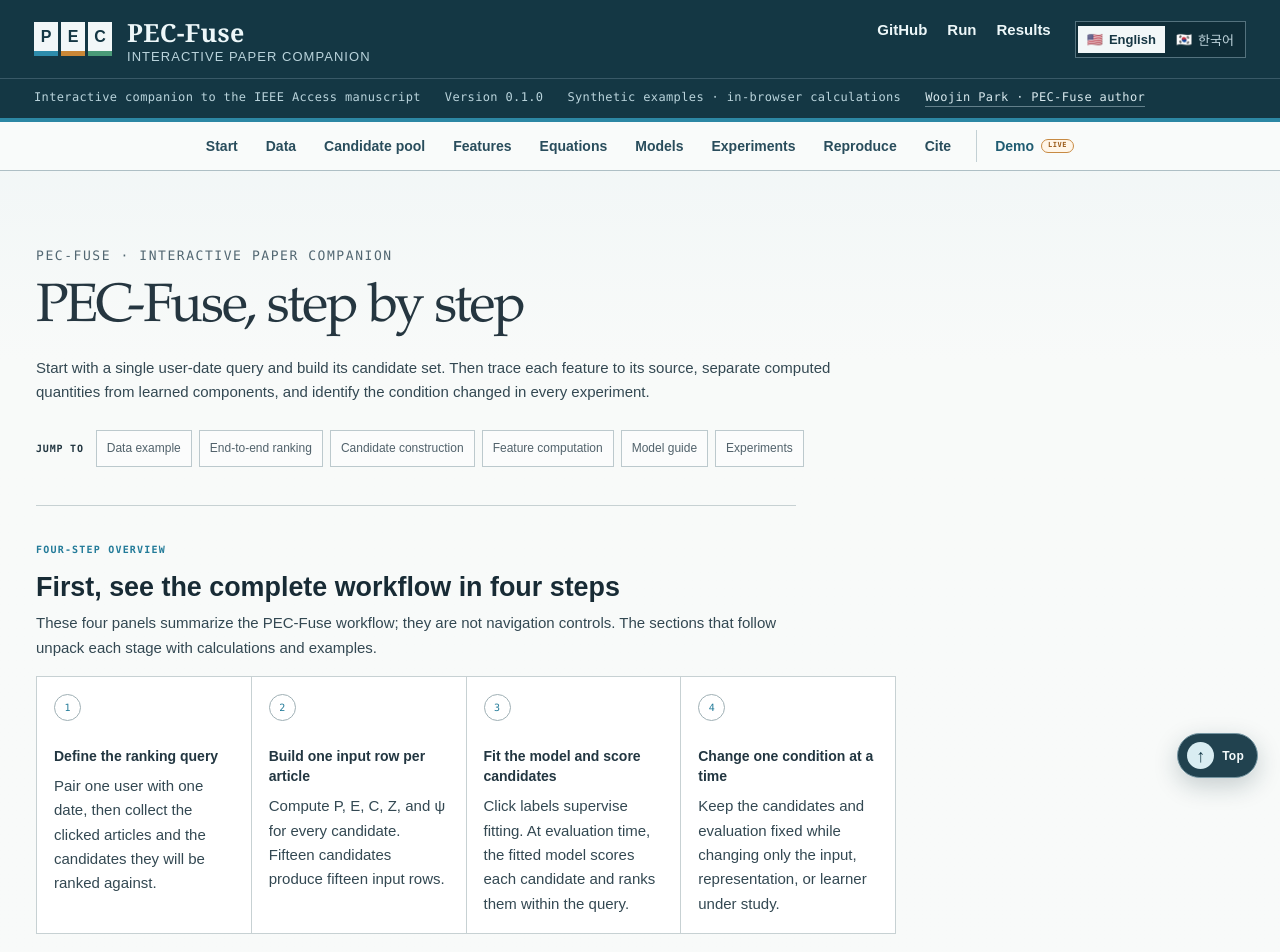
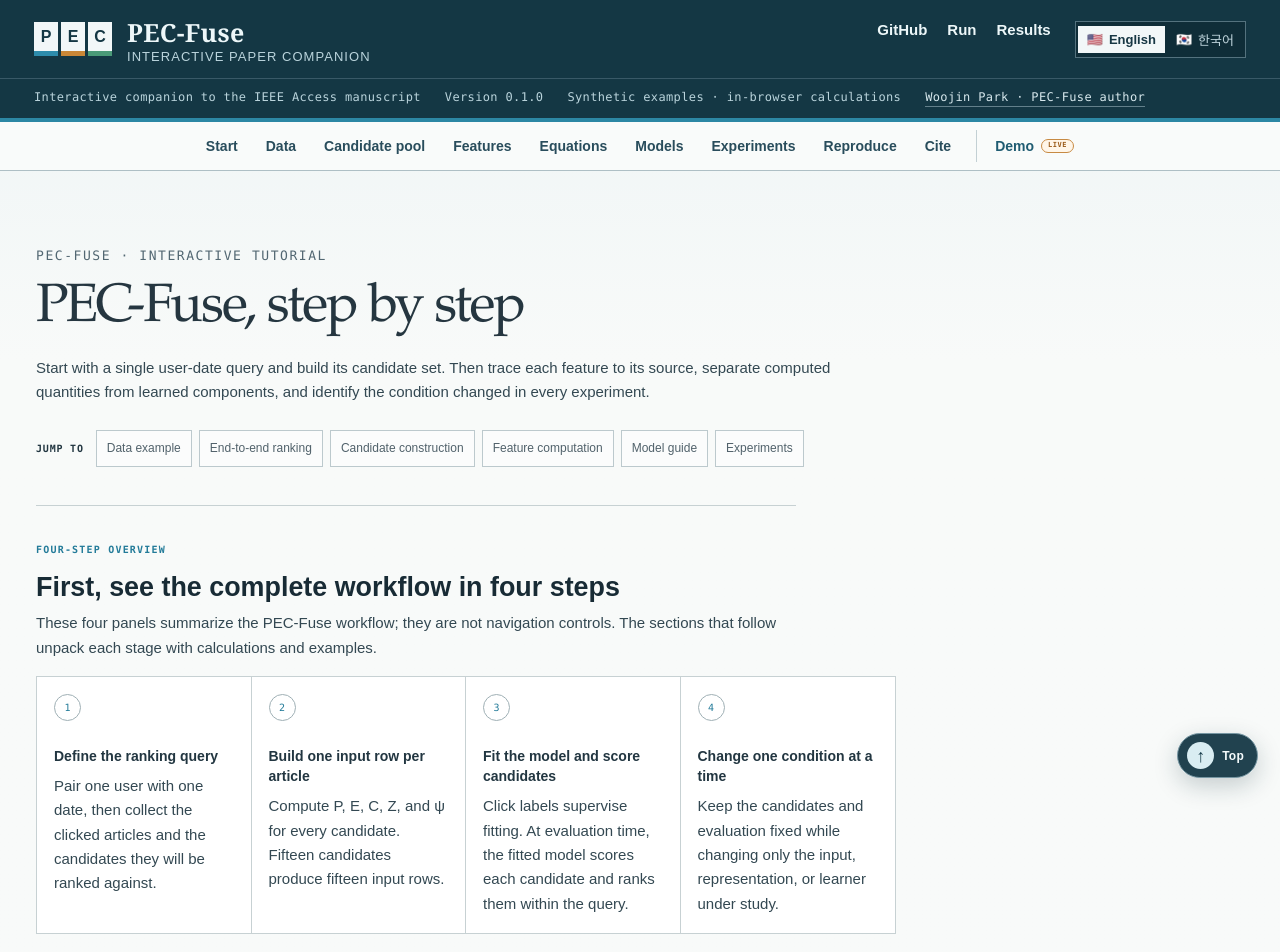
Before and after one commit to WoojinPark-Jay/pec-fuse-ranking, a React (Vite) app in the folder tutorial/: page / in a window 1280 px wide. Shown: the top 952 px of the page. Built offline with nearby package versions, Linux system fonts and the light colour scheme.

Commit message:
Clarify tutorial identity and workflow dividers

```diff
--- a/tutorial/src/components/compare.css
+++ b/tutorial/src/components/compare.css
@@ -25,8 +25,9 @@
 .ca-overview-head>span { color:var(--blue); font:700 10px "SFMono-Regular",Consolas,monospace; letter-spacing:.12em; }
 .ca-overview-head h2 { margin:8px 0 7px; font-size:20px; line-height:1.35; }
 .ca-overview-head p { margin:0; color:var(--muted); font-size:13px; line-height:1.7; }
-.ca-first-read { display:grid; grid-template-columns:repeat(4,1fr); gap:1px; margin-top:16px; background:var(--rule); border:1px solid var(--rule); }
-.ca-first-read>div { min-height:175px; padding:17px; background:white; }
+.ca-first-read { display:grid; grid-template-columns:repeat(4,1fr); margin-top:16px; border:1px solid var(--rule); }
+.ca-first-read>div { min-height:175px; padding:17px; border-right:1px solid var(--rule); background:white; }
+.ca-first-read>div:last-child { border-right:0; }
 .ca-first-read span { display:grid; place-items:center; width:27px; height:27px; margin-bottom:25px; border:1px solid #9fb0b5; border-radius:50%; color:var(--blue); font:10px "SFMono-Regular",Consolas,monospace; }
 .ca-first-read b { display:block; font-size:14px; line-height:1.45; }
 .ca-first-read p { margin:8px 0 0; color:var(--muted); font-size:12.5px; line-height:1.65; }
--- a/tutorial/src/components/comparison-atlas.tsx
+++ b/tutorial/src/components/comparison-atlas.tsx
@@ -160,7 +160,7 @@ export function ComparisonAtlas({ lang }: { lang: Lang }) {
 
     <article className="ca-shell">
       <header className="ca-intro">
-        <p className="ca-kicker">PEC-FUSE · INTERACTIVE PAPER COMPANION</p>
+        <p className="ca-kicker">PEC-FUSE · INTERACTIVE TUTORIAL</p>
         <h1 className={isKo ? "is-ko" : "is-en"}>{isKo ? "PEC-Fuse, 단계별로 살펴보기" : "PEC-Fuse, step by step"}</h1>
         <p className="ca-deck">{isKo ? "한 사용자와 날짜를 하나의 질의로 정의하고, 기사 후보를 구성하는 단계부터 시작합니다. 이후 각 특성의 출처와 계산 과정, 학습되는 요소, 실험에서 달라지는 조건을 차례로 확인합니다." : "Start with a single user-date query and build its candidate set. Then trace each feature to its source, separate computed quantities from learned components, and identify the condition changed in every experiment."}</p>
         <nav className="ca-route" aria-label={isKo ? "주요 섹션 바로가기" : "Jump to a section"}><b>{isKo ? "빠른 이동" : "Jump to"}</b><a href="#microscope">{isKo ? "데이터 사례" : "Data example"}</a><a href="#final-demo">{isKo ? "전체 순위 과정" : "End-to-end ranking"}</a><a href="#row">{isKo ? "후보 구성" : "Candidate construction"}</a><a href="#record">{isKo ? "특성 계산" : "Feature computation"}</a><a href="#learn">{isKo ? "모델 이해" : "Model guide"}</a><a href="#atlas">{isKo ? "실험 비교" : "Experiments"}</a></nav>
```
